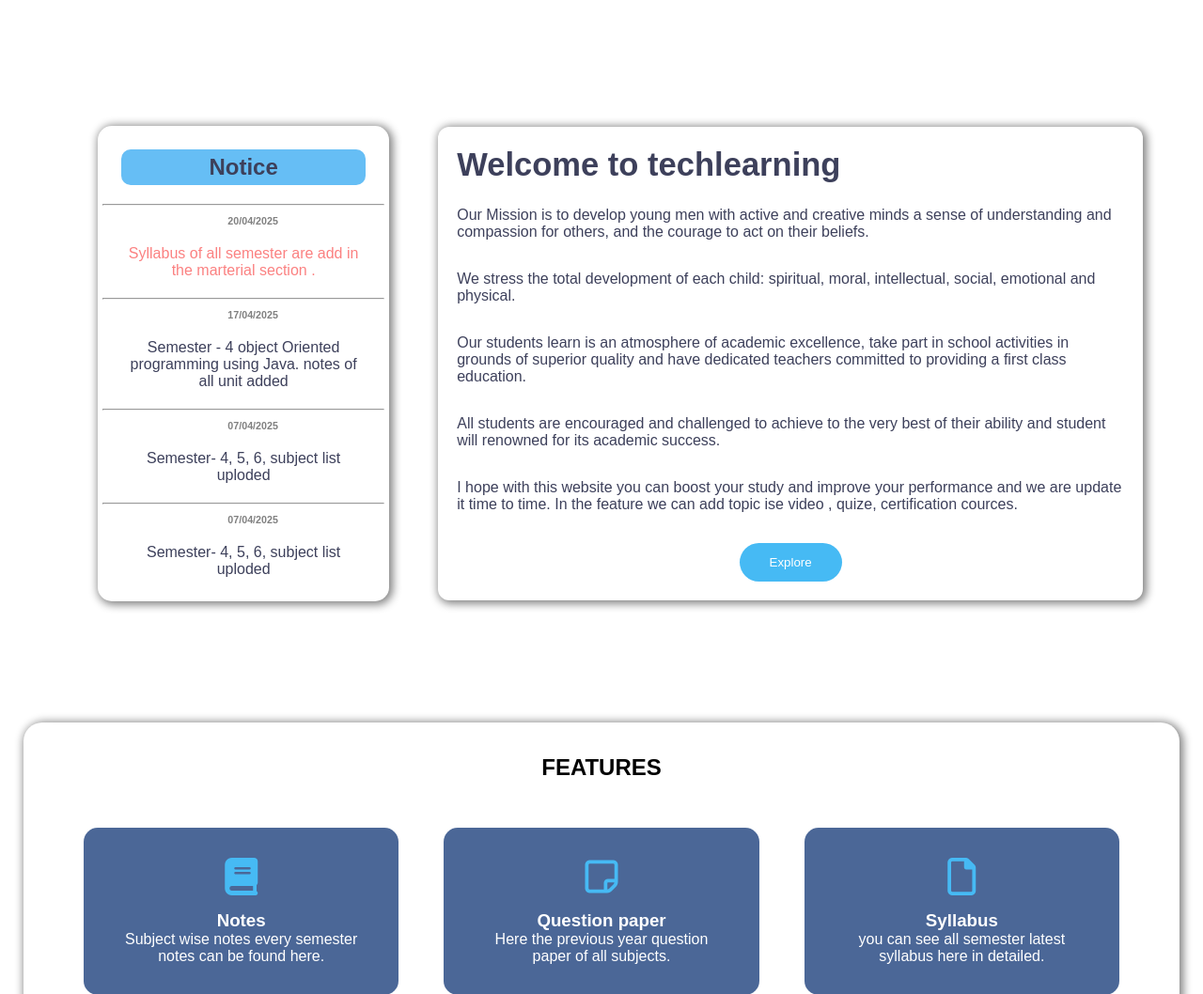
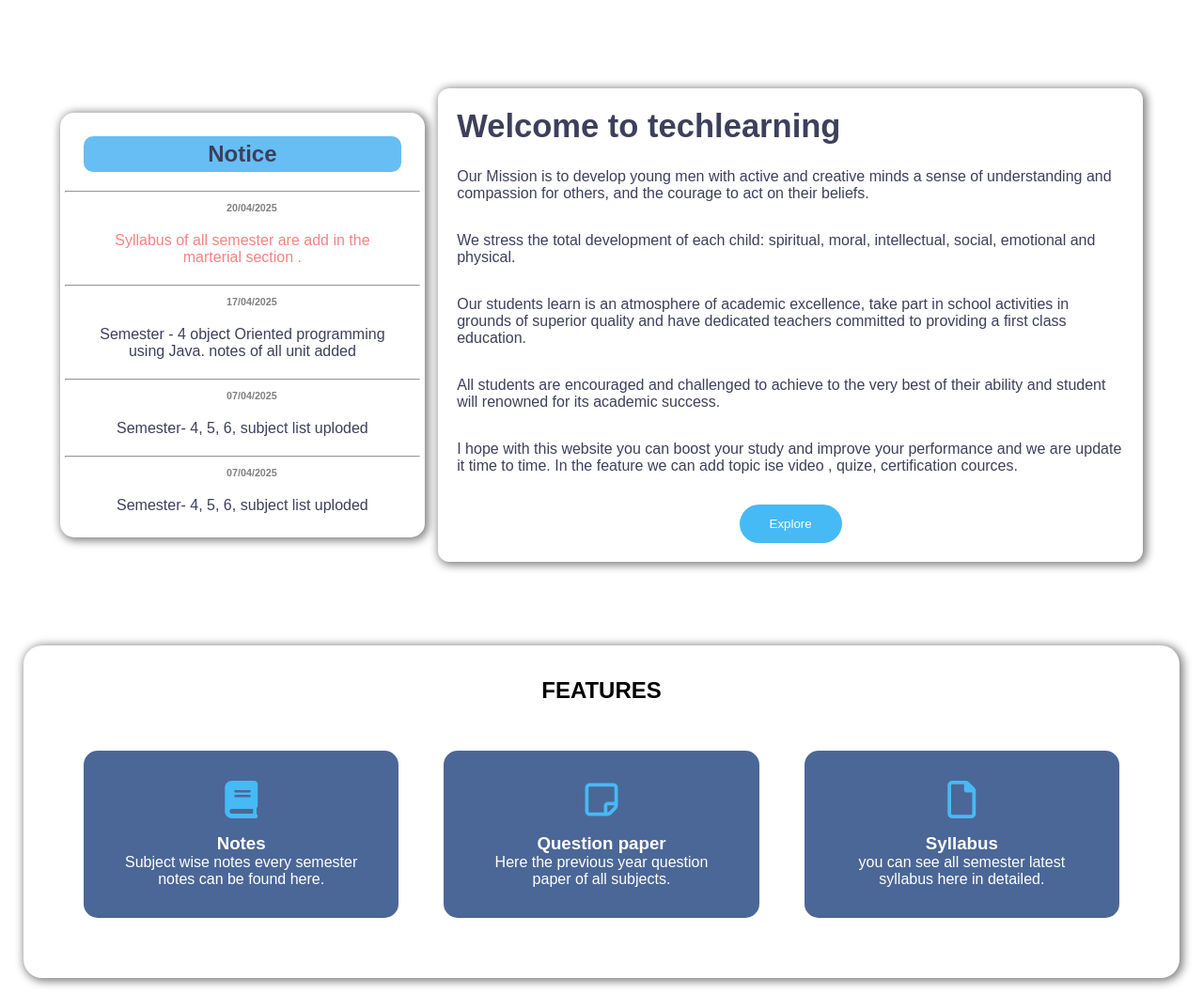
Before and after one commit to animehoodie/TECHLEARNING, a PHP site: page / in a window 1280 px wide. Shown: the part 98-1156 px from the top of the page at 94% size. Run offline with PHP 8.4, Linux system fonts and the light colour scheme.

Commit message:
r commit

```diff
--- a/style.css
+++ b/style.css
@@ -249,12 +249,12 @@
 }
 
 .box-right{
-  margin: 40px;
+
   text-align: center;
   padding: 5px;
   box-shadow: 2px 1.5px 10px 2px gray;
   border-radius: 15px;
   background-color: #fff;
-  width: 80% ;
+  width: 100% ;
 
 }
```
